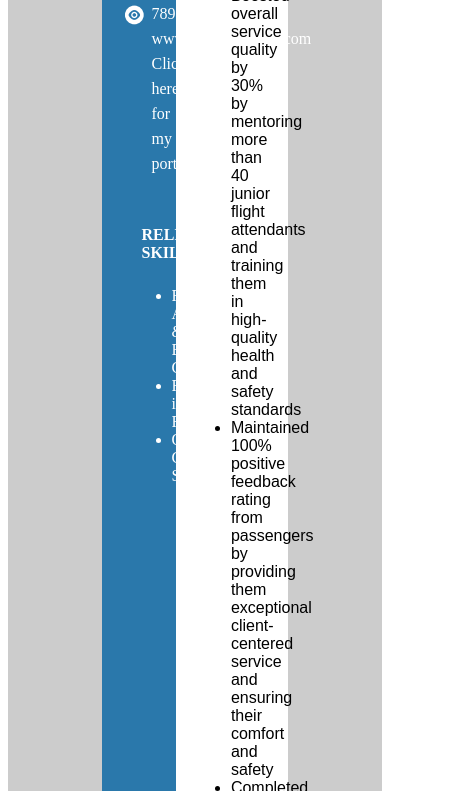
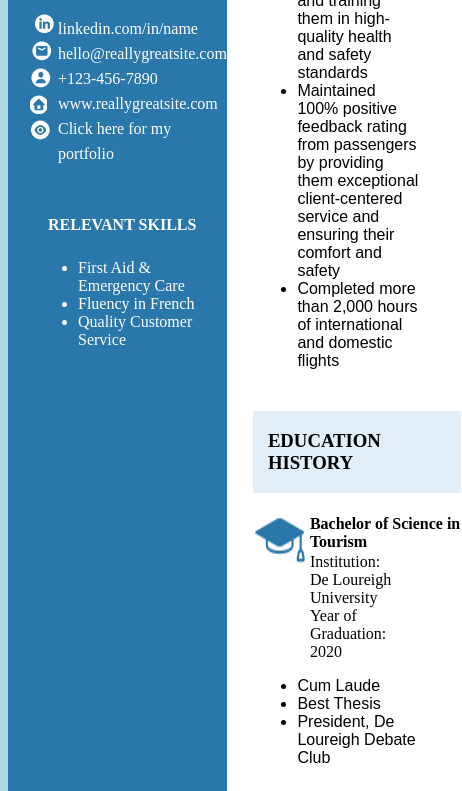
Before and after one commit to RITES-JOSH/firstapp, a plain HTML site: page Images/resume.html in a window 390 px wide. Shown: the part 408-1199 px from the top of the page, 462 px wide, since content can reach past the window. Drawn offline with Linux system fonts and the light colour scheme.

Commit message:
allow to changes

```diff
--- a/Images/style.css
+++ b/Images/style.css
@@ -42,5 +42,35 @@
     margin-left: 30px;margin-top:25px;
 }
 .icons{
-    float: left;width: 10px;margin-left: 22px;margin-top: -10px;display:block;max-width:100%;
+    float: left;width: 10px;margin-left: 22px;margin-top: -10px;display:block;max-width:100%;clear: left;
 }
+
+@media only screen and (max-width: 600px) {
+    body {
+      background-color: lightblue;
+    }
+    .leftcontainer{
+        width: 100%;
+    }
+    .rightcontainer{
+        width: 100%;
+    }
+    .container{
+        width: 100%;
+    }
+}
+
+@media only screen and (max-width: 768px) {
+    body {
+        background-color: lightblue;
+      }
+      .leftcontainer{
+          width: 100%;
+      }
+      .rightcontainer{
+          width: 100%;
+      }
+      .container{
+          width: 100%;
+      }
+  }
```
